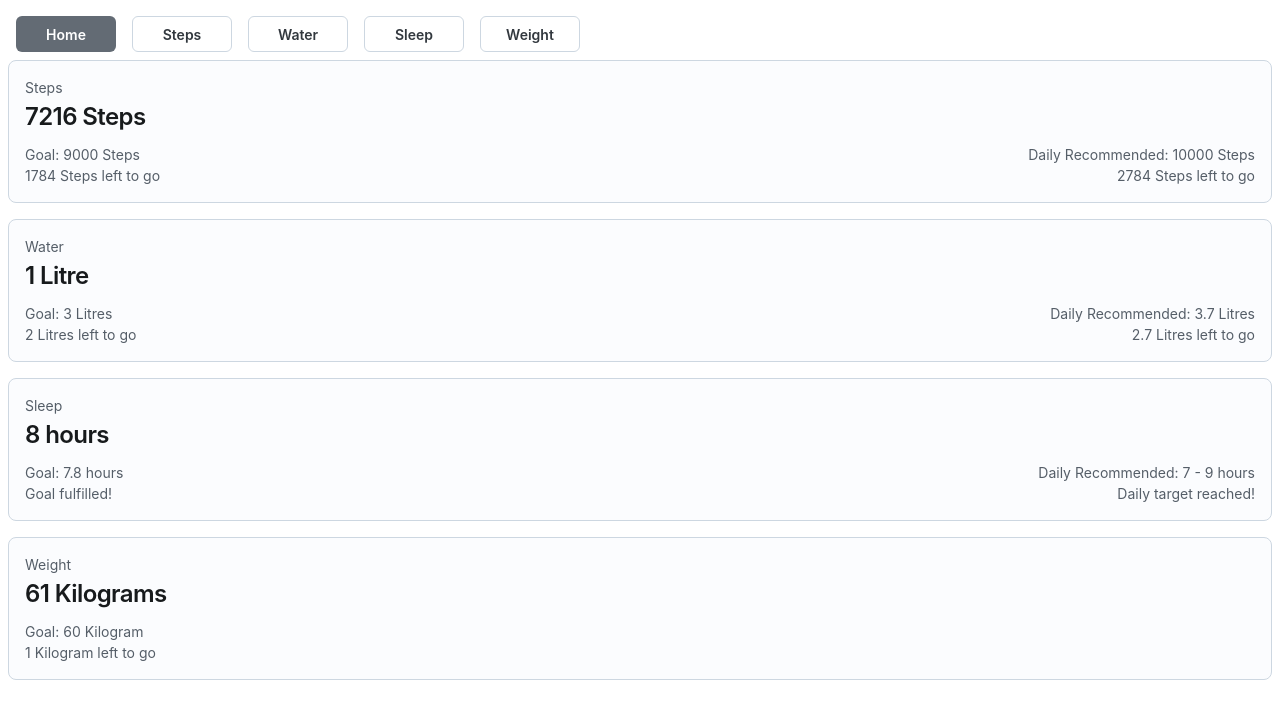
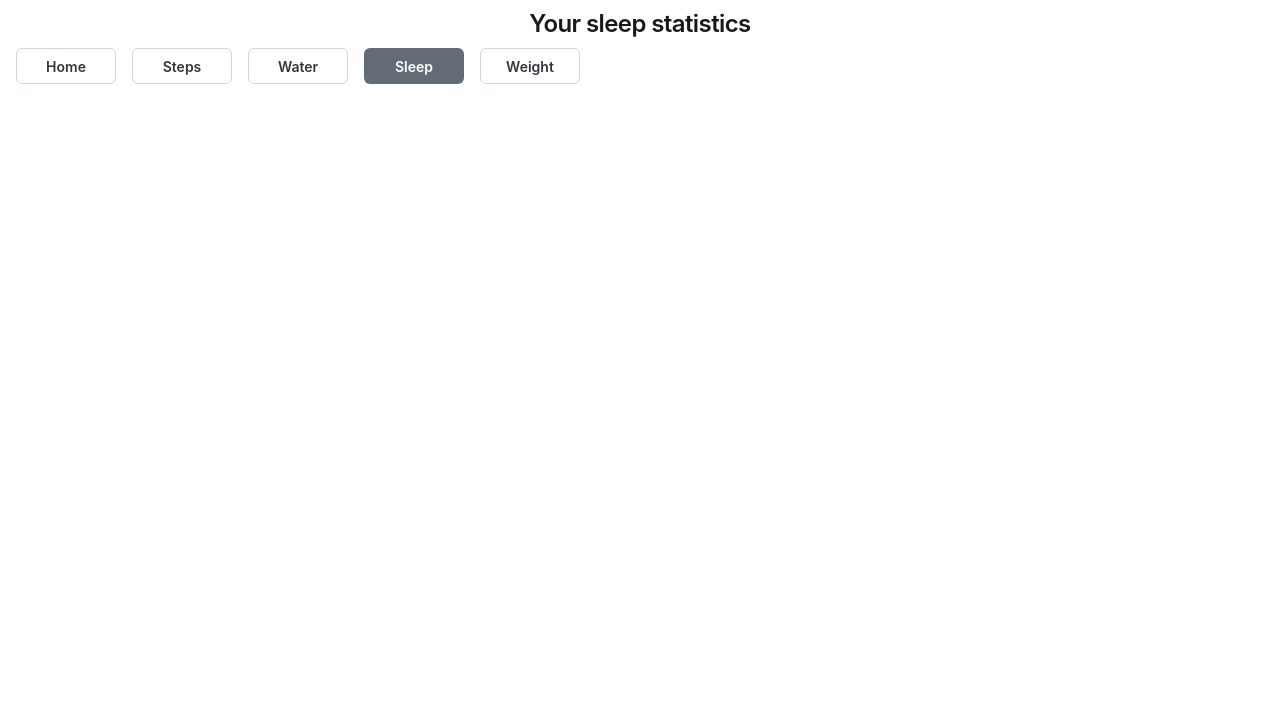
Before and after one commit to CursedUser1291/short-internship, a React (Vite) app in the folder frontend/: page /sleep in a window 1280 px wide. Shown: the top 718 px of the page. Built offline with nearby package versions, Linux system fonts and the light colour scheme.

Commit message:
Implemented the logic behind the buttons in the top navigation

```diff
--- a/frontend/package.json
+++ b/frontend/package.json
@@ -18,7 +18,8 @@
     "@mui/joy": "5.0.0-beta.52",
     "@mui/material": "^7.0.1",
     "react": "^19.0.0",
-    "react-dom": "^19.0.0"
+    "react-dom": "^19.0.0",
+    "react-router-dom": "^7.5.0"
   },
   "devDependencies": {
     "@eslint/js": "^9.21.0",
--- a/frontend/src/App.tsx
+++ b/frontend/src/App.tsx
@@ -1,19 +1,20 @@
-import { CssVarsProvider} from "@mui/joy";
-import NavBar from "./components/NavBar.tsx";
-import StepsCard from "./components/StepsCard.tsx";
-import WaterCard from "./components/WaterCard.tsx";
-import SleepCard from "./components/SleepCard.tsx";
-import WeightCard from "./components/WeightCard.tsx";
-
+import { BrowserRouter, Routes, Route } from "react-router-dom";
+import Sleep from "./pages/Sleep";
+import Home from "./pages/Home";
+import Steps from "./pages/Steps";
+import Water from "./pages/Water";
+import Weight from "./pages/Weight";
 
 export default function App() {
     return (
-        <CssVarsProvider>
-            <NavBar />
-            <StepsCard />
-            <WaterCard />
-            <SleepCard />
-            <WeightCard />
-        </CssVarsProvider>
+        <BrowserRouter>
+            <Routes>
+                <Route path="/" element={<Home />} />
+                <Route path="sleep" element={<Sleep />} />
+                <Route path="steps" element={<Steps />} />
+                <Route path="water" element={<Water />} />
+                <Route path="weight" element={<Weight />} />
+            </Routes>
+        </BrowserRouter>
     );
 }
--- a/frontend/src/components/NavBar.tsx
+++ b/frontend/src/components/NavBar.tsx
@@ -1,7 +1,17 @@
 import { Box, Button } from '@mui/joy';
+import { useLocation, useNavigate, Outlet } from 'react-router-dom';
 
 const NavBar = () => {
-    const buttons = ['Home', 'Steps', 'Water', 'Sleep', 'Weight'];
+    const buttons = [
+        { label: 'Home', path: '/' },
+        { label: 'Steps', path: '/steps' },
+        { label: 'Water', path: '/water' },
+        { label: 'Sleep', path: '/sleep' },
+        { label: 'Weight', path: '/weight' },
+    ];
+
+    const location = useLocation();
+    const navigate = useNavigate();
 
     return (
         <Box
@@ -12,20 +22,25 @@ const NavBar = () => {
                 padding: 1,
                 maxWidth: '100%',
                 '&::-webkit-scrollbar': {
-            display: 'none'
+                    display: 'none',
                 },
             }}
         >
-    {buttons.map((label, index) => (
+            {buttons.map(({ label, path }) => (
                 <Button
                     key={label}
-        variant={index === 0 ? 'solid' : 'outlined'}
+                    onClick={() => navigate(path)}
+                    variant={location.pathname === path ? 'solid' : 'outlined'}
                     color="neutral"
                     sx={{ flexShrink: 0, minWidth: '100px' }}
                 >
                     {label}
                 </Button>
             ))}
+            <Box sx={{ marginLeft: 'auto' }}>
+            </Box>
+
+            <Outlet />
         </Box>
     );
 };
--- /dev/null
+++ b/frontend/src/pages/Home.tsx
@@ -0,0 +1,24 @@
+import { CssVarsProvider, Typography } from "@mui/joy";
+import NavBar from "../components/NavBar.tsx";
+import StepsCard from "../components/StepsCard.tsx";
+import WaterCard from "../components/WaterCard.tsx";
+import SleepCard from "../components/SleepCard.tsx";
+import WeightCard from "../components/WeightCard.tsx";
+
+const Home = () => {
+    return (
+        <CssVarsProvider>
+            <Typography level="h3" sx={{textAlign:'center'}}>
+                Welcome to Checkup.
+                Today&#39;s health check
+            </Typography>
+            <NavBar />
+            <StepsCard />
+            <WaterCard />
+            <SleepCard />
+            <WeightCard />
+        </CssVarsProvider>
+    );
+}
+
+export default Home;
--- /dev/null
+++ b/frontend/src/pages/Sleep.tsx
@@ -0,0 +1,15 @@
+import NavBar from "../components/NavBar.tsx";
+import {CssVarsProvider, Typography} from "@mui/joy";
+
+const Sleep = () => {
+    return (
+        <CssVarsProvider>
+            <Typography level="h3" sx={{textAlign:'center'}}>
+                Your sleep statistics
+            </Typography>
+            <NavBar />
+        </CssVarsProvider>
+    )
+}
+
+export default Sleep
--- /dev/null
+++ b/frontend/src/pages/Steps.tsx
@@ -0,0 +1,15 @@
+import NavBar from "../components/NavBar.tsx";
+import {CssVarsProvider, Typography} from "@mui/joy";
+
+const Steps = () => {
+    return (
+        <CssVarsProvider>
+            <Typography level="h3" sx={{textAlign:'center'}}>
+                Your steps statistics
+            </Typography>
+            <NavBar />
+        </CssVarsProvider>
+    )
+}
+
+export default Steps
--- /dev/null
+++ b/frontend/src/pages/Water.tsx
@@ -0,0 +1,15 @@
+import NavBar from "../components/NavBar.tsx";
+import {CssVarsProvider, Typography} from "@mui/joy";
+
+const Water = () => {
+    return (
+        <CssVarsProvider>
+            <Typography level="h3" sx={{textAlign:'center'}}>
+                Your water statistics
+            </Typography>
+            <NavBar />
+        </CssVarsProvider>
+    )
+}
+
+export default Water
--- /dev/null
+++ b/frontend/src/pages/Weight.tsx
@@ -0,0 +1,15 @@
+import NavBar from "../components/NavBar.tsx";
+import {CssVarsProvider, Typography} from "@mui/joy";
+
+const Weight = () => {
+    return (
+        <CssVarsProvider>
+            <Typography level="h3" sx={{textAlign:'center'}}>
+                Your weight statistics
+            </Typography>
+            <NavBar />
+        </CssVarsProvider>
+    )
+}
+
+export default Weight
```
Also changed, not shown: 1 other file (tests, documents, lock files or other folders). Lines whose indentation alone changed are shown as unchanged.
